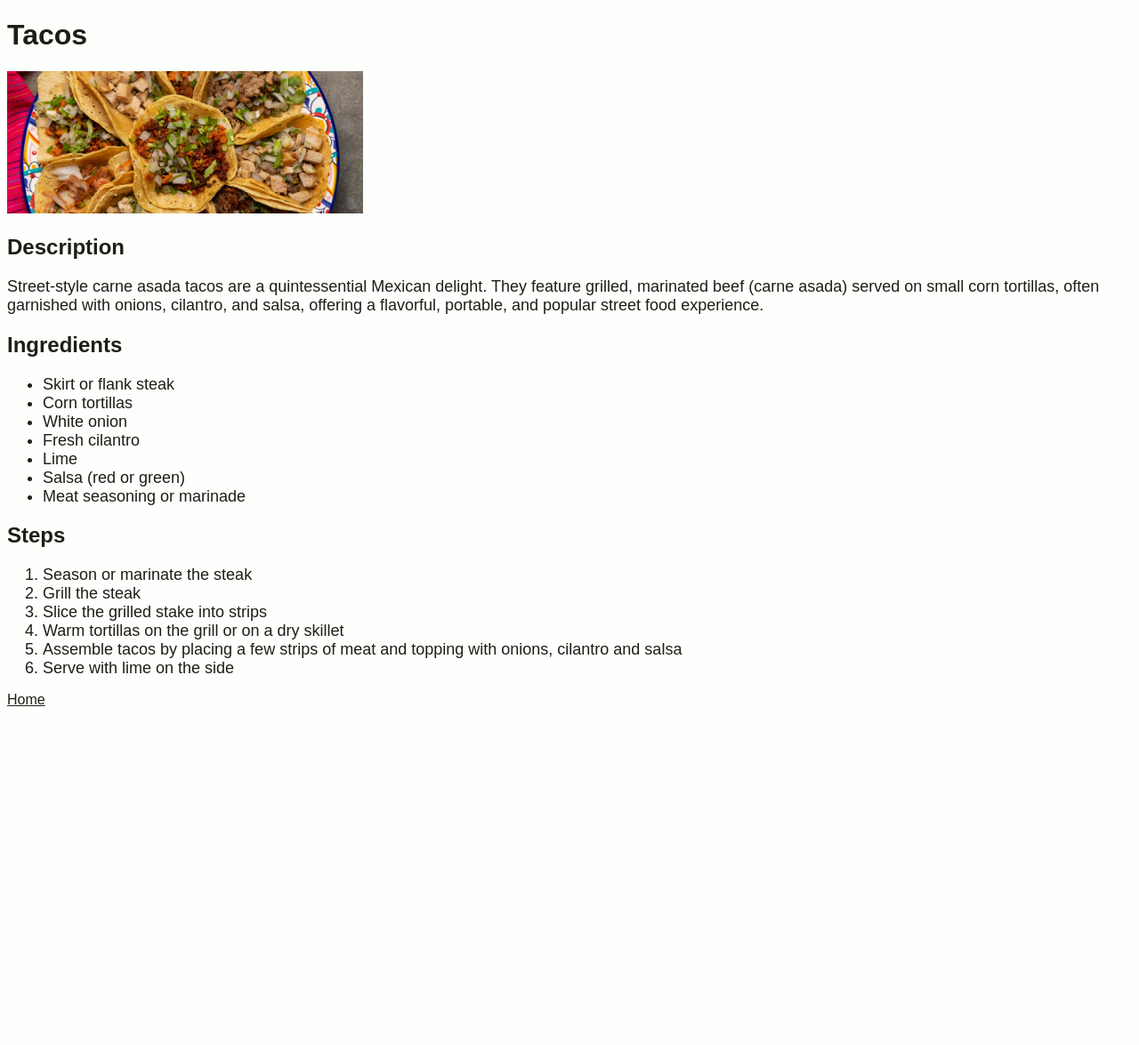
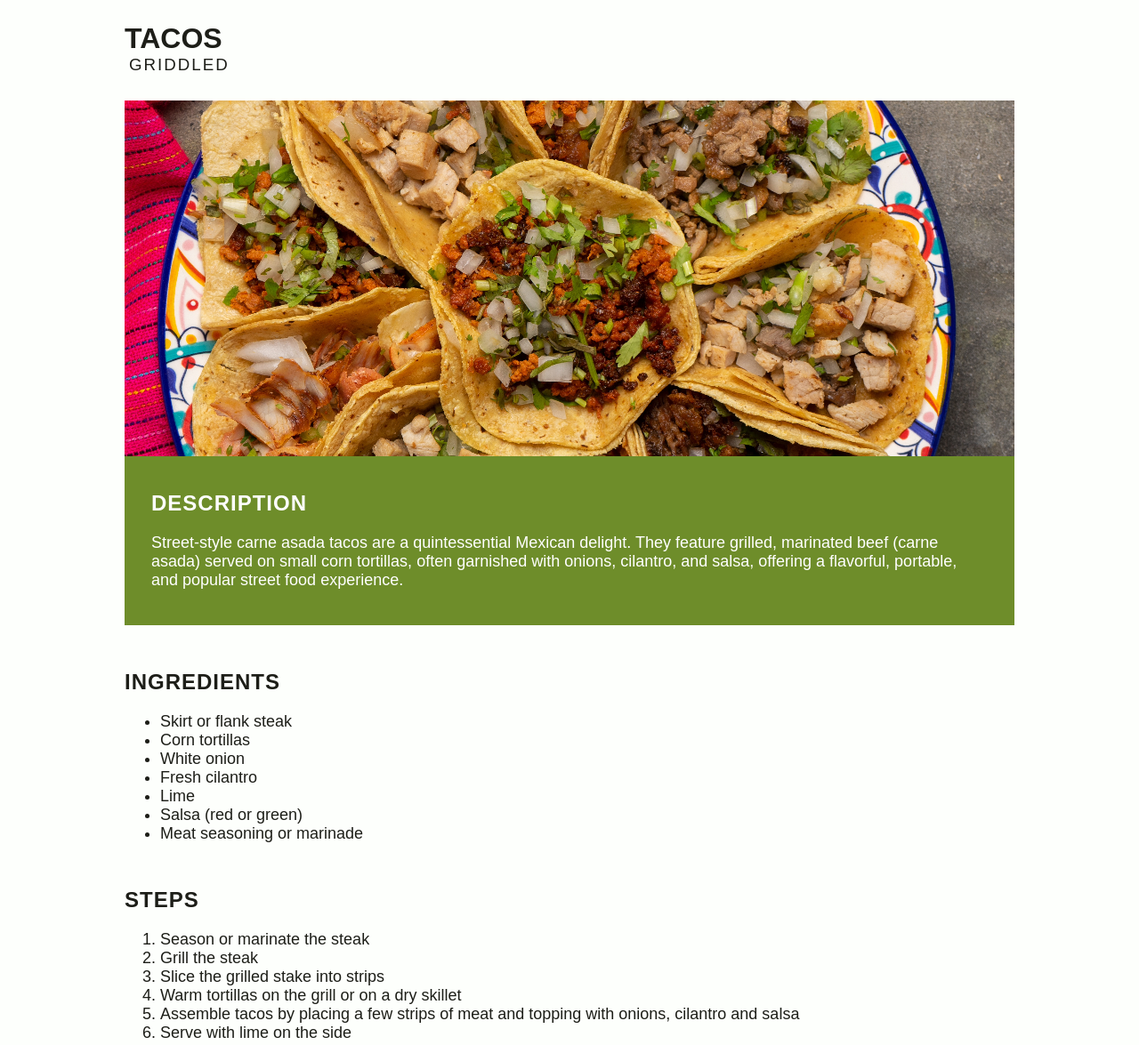
Before and after one commit to sergioarroyogodoy/odin-recipes, a plain HTML site: page recipes/tacos.html in a window 1280 px wide. Shown: the top 1175 px of the page at 89% size. Before the commit the page ends 804 px from the top, so only its background shows below. Drawn offline with Linux system fonts and the light colour scheme.

Commit message:
Implement styling onto tacos.html

```diff
--- a/recipes/tacos.html
+++ b/recipes/tacos.html
@@ -7,13 +7,18 @@
     <link rel="stylesheet" href="../style.css">
 </head>
 <body>
-    <h1>Tacos</h1>
-    <img src="../resources/tacos.png" alt="Tacos" width="400">
+    <div class="entire-page-content">
+        <h1 class="recipe-title">Tacos</h1>
+        <h3 class="recipe-category">Griddled</h3>
+        <img class="recipe-cover-image" src="../resources/tacos.png" alt="Tacos" width="1000">
         <!-- Description Section -->
-    <h2>Description</h2>
+        <div class="description-card">
+            <h2 class="recipe-page-section">Description</h2>
             <p>Street-style carne asada tacos are a quintessential Mexican delight. They feature grilled, marinated beef (carne asada) served on small corn tortillas, often garnished with onions, cilantro, and salsa, offering a flavorful, portable, and popular street food experience.</p>
+        </div>
         <!-- Ingredients Section -->
-    <h2>Ingredients</h2>
+        <div class="ingredients-card">
+            <h2 class="recipe-page-section">Ingredients</h2>
             <ul>
                 <li>Skirt or flank steak</li>
                 <li>Corn tortillas</li>
@@ -23,8 +28,10 @@
                 <li>Salsa (red or green)</li>
                 <li>Meat seasoning or marinade</li>
             </ul>
+        </div>
         <!-- Steps Section -->
-    <h2>Steps</h2>
+        <div class="steps-card">
+            <h2 class="recipe-page-section">Steps</h2>
             <ol>
                 <li>Season or marinate the steak</li>
                 <li>Grill the steak</li>
@@ -33,6 +40,9 @@
                 <li>Assemble tacos by placing a few strips of meat and topping with onions, cilantro and salsa</li>
                 <li>Serve with lime on the side</li>
             </ol>
+        </div>
         <a href="../index.html">Home</a>
+
+    </div>
 </body>
 </html>
```
Lines whose indentation alone changed are shown as unchanged.
